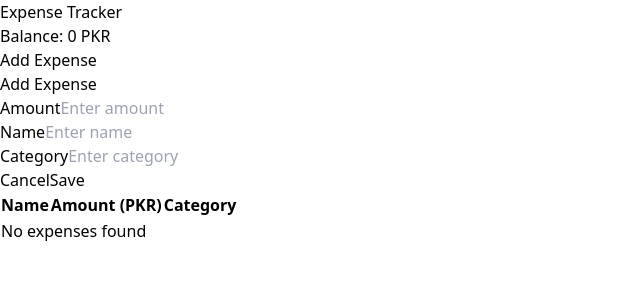
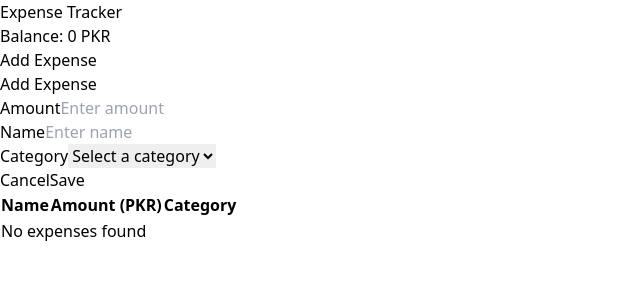
Before and after one commit to muhammad-hamza-liaqat/multi-page-application, a React (Vite) app: page / in a window 1280 px wide. Both pictures are taken after a click on the button "Add Expense". Shown: the top 300 px of the page, without its empty margins (0-640 px from the left). Built offline with nearby package versions, Linux system fonts and the light colour scheme.

Commit message:
category restricted

```diff
--- a/src/components/Summarybar.jsx
+++ b/src/components/Summarybar.jsx
@@ -9,6 +9,8 @@ export default function Summarybar() {
         name: '',
         expenseCategory: ''
     });
+
+    const allowedCategories = ['Medical Expense', 'Personal', 'Food Expense', 'Utilities', 'Others'];
 
     const openModal = () => setIsModalOpen(true);
     const closeModal = () => setIsModalOpen(false);
@@ -74,15 +76,20 @@ export default function Summarybar() {
                             </div>
                             <div className="mb-4">
                                 <label>Category</label>
-                                <input
-                                    type="text"
+                                <select
                                     name="expenseCategory"
                                     value={formData.expenseCategory}
                                     onChange={handleChange}
                                     className="w-full p-2 border rounded"
-                                    placeholder="Enter category"
                                     required
-                                />
+                                >
+                                    <option value="">Select a category</option>
+                                    {allowedCategories.map((category) => (
+                                        <option key={category} value={category}>
+                                            {category}
+                                        </option>
+                                    ))}
+                                </select>
                             </div>
                             <div className="flex justify-end space-x-2">
                                 <button
```
